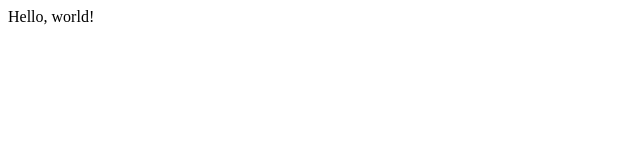
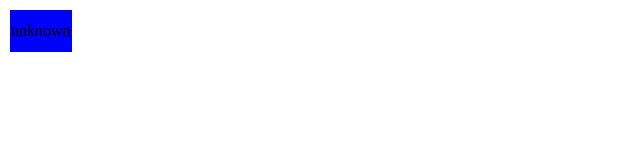
Before and after one commit to kingatok/warsawjs-workshop-15-battleship, a plain HTML site: page index.html in a window 1280 px wide. Shown: the whole page, without its empty margins (0-640 px from the left). Drawn offline with Linux system fonts and the light colour scheme.

Commit message:
Add a clickable board cell

```diff
--- a/game.js
+++ b/game.js
@@ -1,14 +1,34 @@
-// document.getElementById('');
-const gameCointainer = document.querySelector('#game');
-const cell = document.createElement('div');
-const textNode = document.createTextNode('Hello, world!');
-// cell.textContent = 'Hello, world';
-cell.appendChild(textNode);
-gameCointainer.appendChild(cell);
+'use strict';
 
+class Component {
+	getElement() {
+		return this._element;
+	}
+}
 
-cell.addEventListener('click', function() {
-	cell.textContent = 'Clicked';
-});
+class CellComponent extends Component {
+	constructor() {
+		super();
+		this._state = 'unknown';
+		this._element = document.createElement('td');
+		this._element.addEventListener('click', (function() {
+			this.setState('miss');
+		}).bind(this));
+		this._refresh();
+	}
 
-// &lt;script&gt; wyświetli w html <script>
+	setState(stateName) {
+		this._state = stateName;
+		this._refresh();
+	}
+
+	_refresh() {
+		this._element.textContent = this._state;
+		this._element.className = 'cell_' + this._state;
+	}
+}
+
+const myCell = new CellComponent();
+document
+	.getElementById('cellContainer')
+	.appendChild(myCell.getElement());
--- a/index.html
+++ b/index.html
@@ -2,10 +2,25 @@
 <html>
 	<head>
 		<title>Statki!</title>
+		<style>
+			td {
+				width: 40px;
+				height: 40px;
+				text-align: center;
+
+			}
+			td.cell_unknown {
+				background-color: blue;
+			}
+		</style>
 	</head>
 	<body>
 		<main id="game">
+			<table id="board">
+				<tr id="cellContainer">
 
+				</tr>
+			</table>
 		</main>
 		<script src="game.js" type="text/javascript"></script>
 	</body>
```
